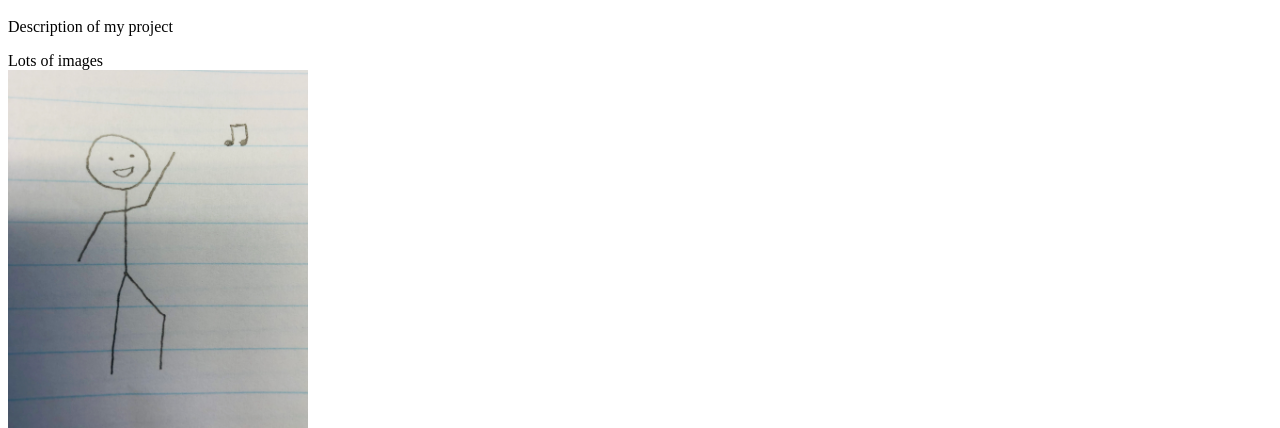
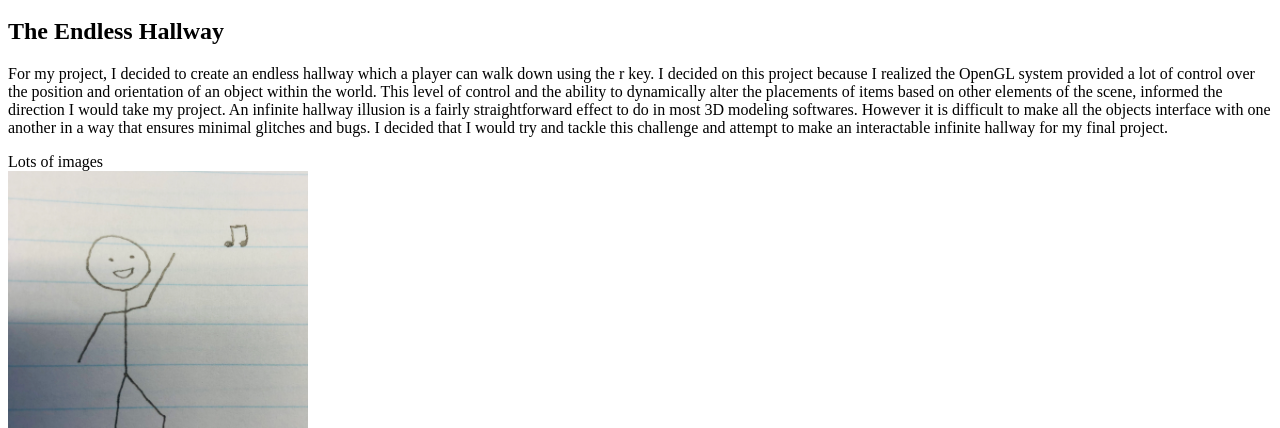
Before and after one commit to Roro-Iyer/Roro-Iyer.github.io, a plain HTML site: page index.html in a window 1280 px wide. Shown: the part 48-476 px from the top of the page. Drawn offline with Linux system fonts and the light colour scheme.

Commit message:
website mod1

```diff
--- a/index.html
+++ b/index.html
@@ -5,7 +5,13 @@
 <body>
 
 <h1>My CPE 471 Project</h1>
-<p>Description of my project</p>
+<h2>The Endless Hallway</h2>
+<p>For my project, I decided to create an endless hallway which a player can walk down using the r key. I decided on this project because I realized the OpenGL system
+    provided a lot of control over the position and orientation of an object within the world. This level of control and the ability to dynamically alter the placements of items
+    based on other elements of the scene, informed the direction I would take my project. An infinite hallway illusion is a fairly straightforward effect to do in most 3D modeling softwares.
+    However it is difficult to make all the objects interface with one another in a way that ensures minimal glitches and bugs. I decided that I would try and tackle this challenge
+    and attempt to make an interactable infinite hallway for my final project.
+</p>
 
 Lots of images<br>
 <img width="300" alt="example image" src="LaLa.jpg">
```
